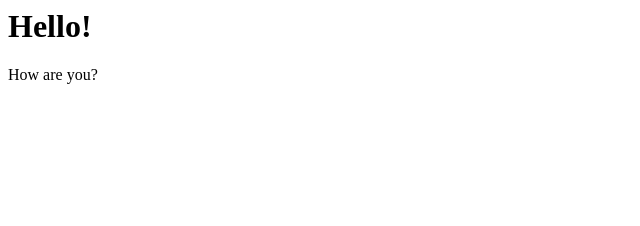
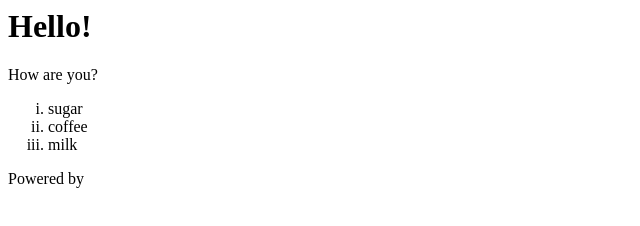
Before and after one commit to Danny-1/danny-1.github.io, a plain HTML site: page index.html in a window 1280 px wide. Shown: the whole page, without its empty margins (0-640 px from the left). Drawn offline with Linux system fonts and the light colour scheme.

Commit message:
Add an ordered list

```diff
--- a/index.html
+++ b/index.html
@@ -1,3 +1,11 @@
 <h1> Hello! </h1>
 
 <p> How are you?</p>
+
+<ol type="i">
+	<li> sugar </li>
+	<li> coffee </li>
+	<li> milk </li>
+</ol>
+
+<p> Powered by </p>
```
